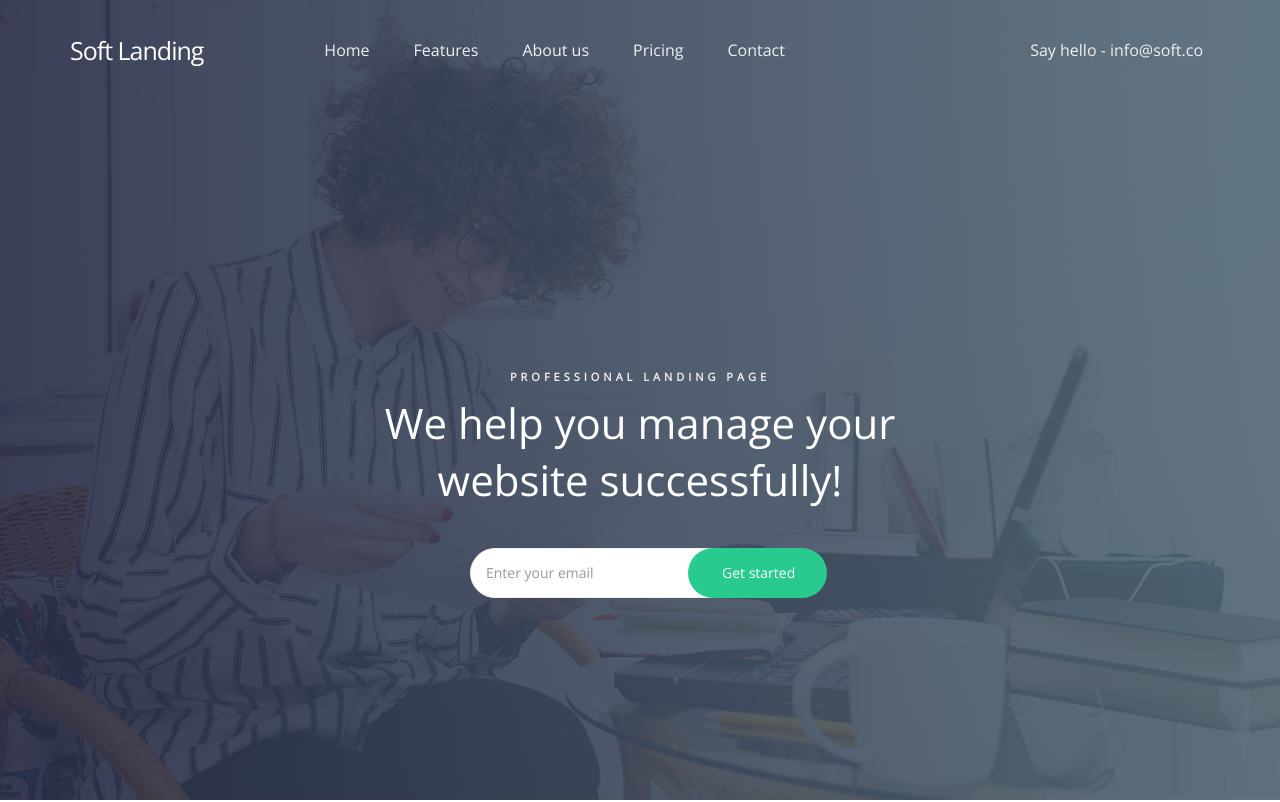
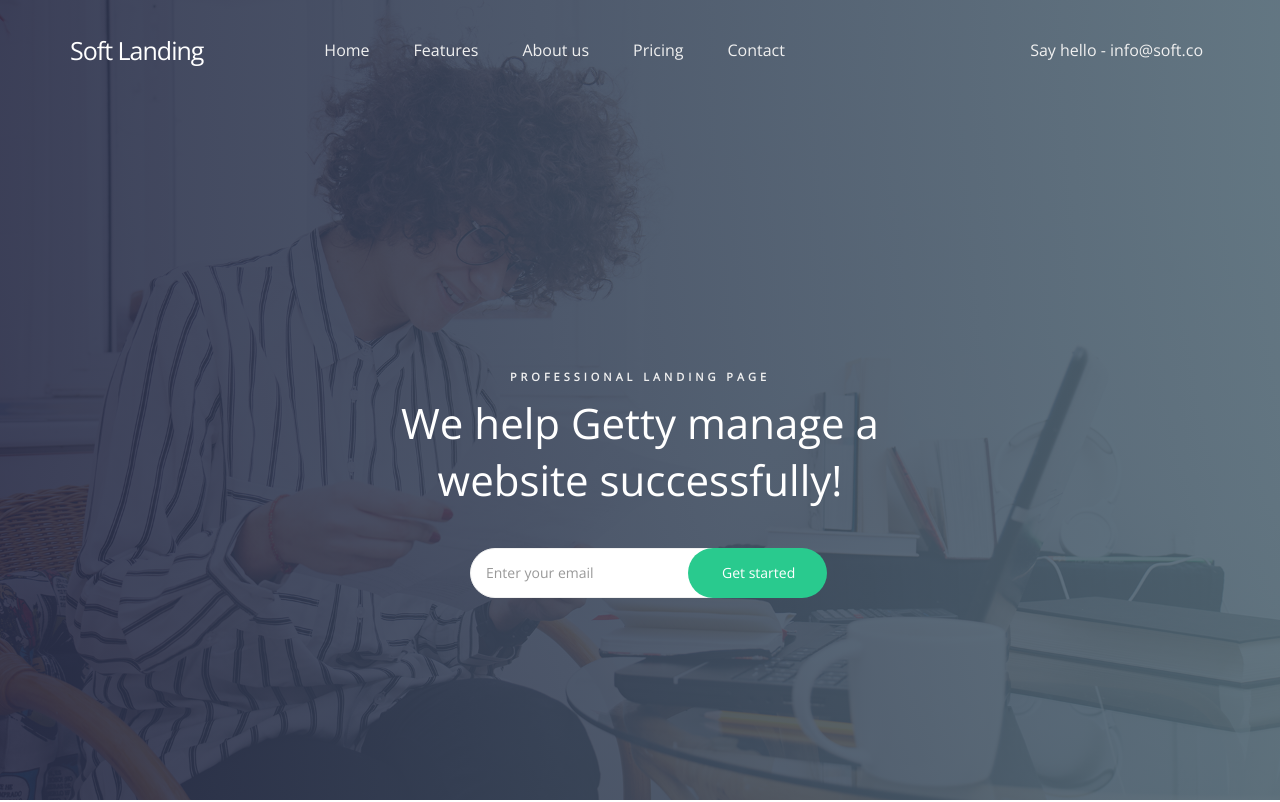
Before and after one commit to ZEKe125/static-website2, a plain HTML site: page index.html in a window 1280 px wide. Shown: the top 802 px of the page. Drawn offline with nearby package versions, Linux system fonts and the light colour scheme.

Commit message:
Update index.html

```diff
--- a/index.html
+++ b/index.html
@@ -2,7 +2,7 @@
 <html lang="en">
 <head>
 
-	<title>Soft Landing Page by Tooplate</title>
+	<title>s3 static</title>
 	<!--
 
     Template 2106 Soft Landing
@@ -80,7 +80,7 @@
                     <div class="col-md-offset-3 col-md-6 col-sm-12">
                          <div class="home-info">
                               <h3>professional landing page</h3>
-                              <h1>We help you manage your website successfully!</h1>
+                              <h1>We help Getty manage a website successfully!</h1>
                               <form action="" method="get" class="online-form">
                                    <input type="email" name="email" class="form-control" placeholder="Enter your email" required="">
                                    <button type="submit" class="form-control">Get started</button>
```
